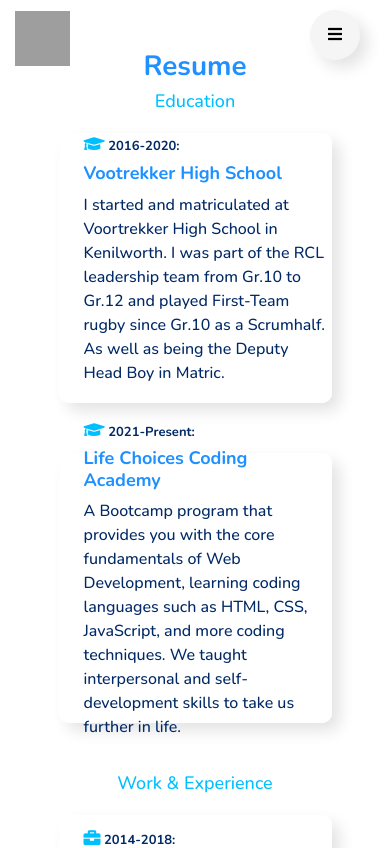
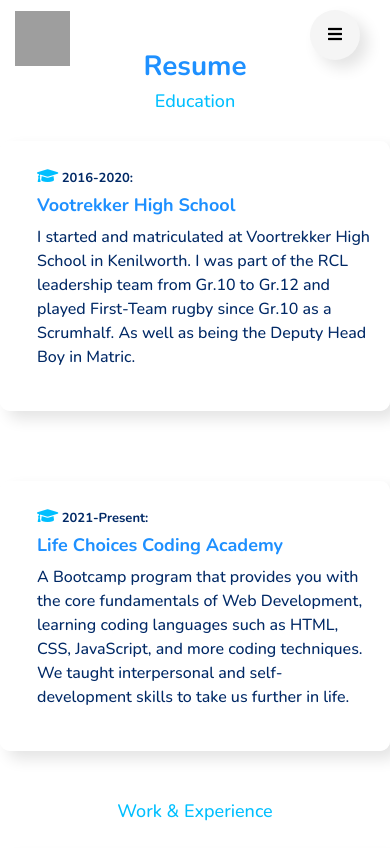
Before and after one commit to Mogamat-Muneeb/portfoliovue, a Vue app: page /resume in a window 390 px wide. Shown: the top 848 px of the page. Built offline with nearby package versions, Linux system fonts and the light colour scheme; grey boxes are pictures that could not be loaded; a web font is replaced by a local one.

Commit message:
styling of resume

```diff
--- a/src/views/About.vue
+++ b/src/views/About.vue
@@ -257,4 +257,5 @@
 
 }
 
+
 </style>
--- a/src/views/Resume.vue
+++ b/src/views/Resume.vue
@@ -1,7 +1,8 @@
 <template>
  <h1 class="headin d-flex justify-content-center fw-bold"><span  style="color:#1e90ff;">Resume</span> </h1>
-
-      <h3  style="color:#00bfff;" >Education</h3>
+       <div class="container">
+         <div class="row">
+            <h3  style="color:#00bfff;" >Education</h3>
       <div class="card">
       <div class="info">
         <h4 class="date" style="font-size:13px;font-weight:bold; "><i class="fas fa-graduation-cap"></i> 2016-2020:</h4>
@@ -46,6 +47,9 @@
        </div>
       </div>
 
+         </div>
+       </div>
+
 
 
 
@@ -78,7 +82,7 @@
     margin-right:auto;
     margin-left:auto;
     position: initial;
-    width:70%;
+    width:45%;
     height:270px;
     border-radius:10px;
     margin-top:20px;
@@ -107,4 +111,29 @@
   font-size:18px;
 }
 }
+
+@media only screen and (max-width: 1000px) {
+  .container {
+    display: flex;
+    justify-content: center;
+  }
+  .card{
+    text-align:left;
+    background: none;
+    display: flex;
+    justify-content: center;
+    flex-wrap: wrap;
+    margin-right:auto;
+    margin-left:auto;
+    position: initial;
+    width:100%;
+    height:270px;
+    border-radius:10px;
+    margin-top:20px;
+    border:5px solid white;
+      box-shadow:8px 8px 15px #e4e4e4;
+    margin-bottom:50px;
+}
+
+}
 </style>
```
